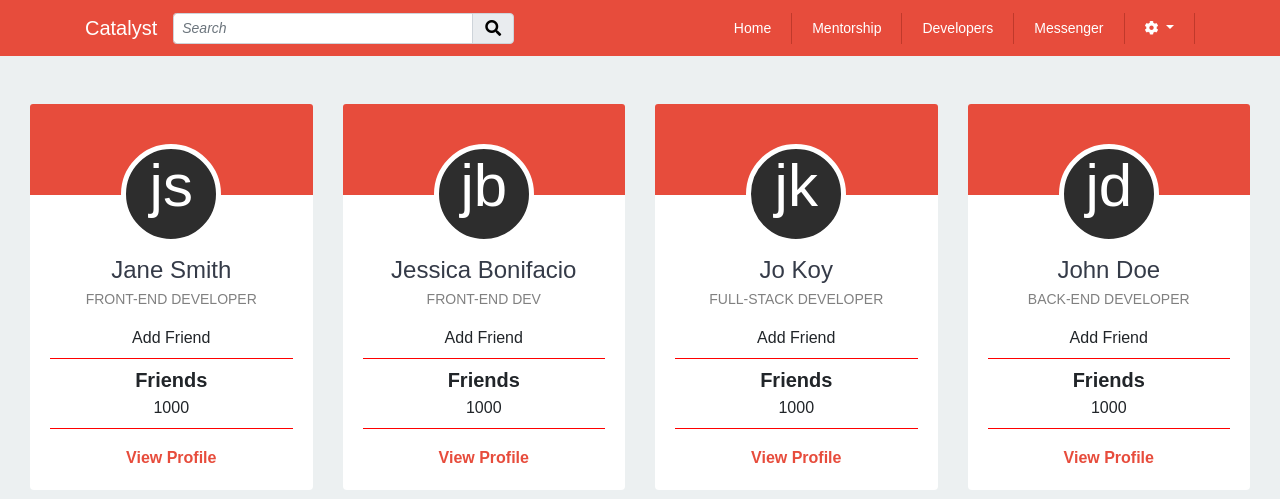
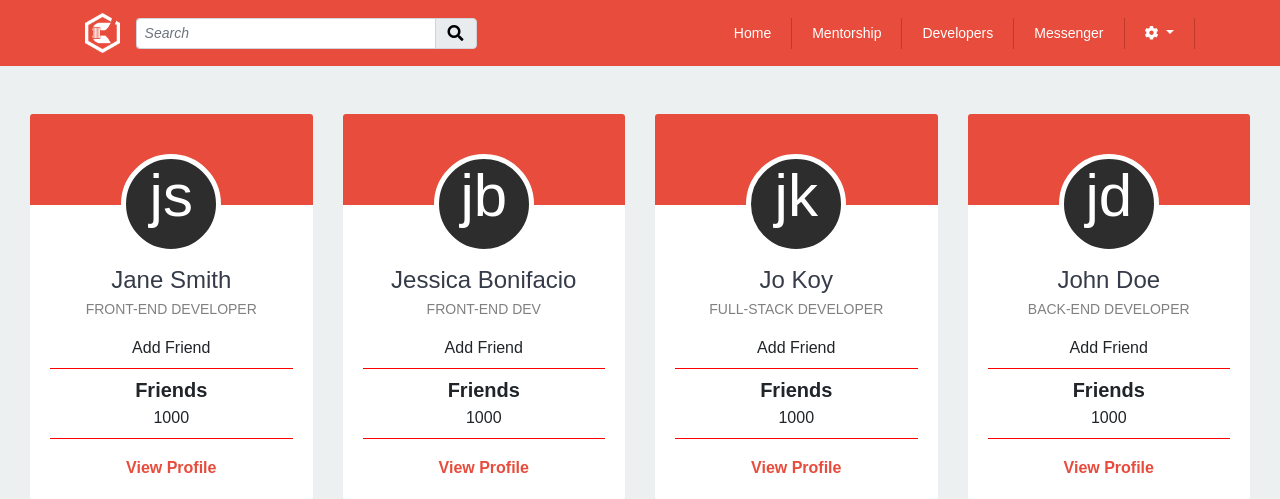
Before and after one commit to enrina-wilms/catalyst, a PHP site: page /includes/developers/developers.php in a window 1280 px wide. Shown: the top 499 px of the page. Run offline with PHP 8.4, Linux system fonts and the light colour scheme; data comes from the database, SQL or seed files in the repository; some libraries are stand-ins or nearby versions; some web fonts are replaced.

Commit message:
add logo to login and header

```diff
--- a/includes/header.php
+++ b/includes/header.php
@@ -25,7 +25,7 @@ require_once "../../config.php";
 	<header id="header">
 		<nav class="navbar navbar-expand-lg navbar-dark header-bg">
 			<div class="container">
-				<a class="navbar-brand" href="../homepage/homepage.php">Catalyst</a>
+				<a class="navbar-brand" href="../homepage/homepage.php"><img src="../../images/logo.png" style="height:40px"></a>
 				<button class="navbar-toggler" type="button" data-toggle="collapse" data-target="#navbarSupportedContent" aria-controls="navbarSupportedContent" aria-expanded="false" aria-label="Toggle navigation">
 					<span class="navbar-toggler-icon"></span>
 				</button>
--- a/includes/login/landing.php
+++ b/includes/login/landing.php
@@ -23,7 +23,8 @@ require_once "../../config.php";
 
 <body>
 	<div class="container login-container h-100 pt-4">
-		<h1 class="text-center">CATALYST</h1>
+<!--		<h1 class="text-center">CATALYST</h1>-->
+		<img class="img-fluid mb-1 d-block mx-auto" src="../../images/logo-WORD.png" alt="" width="200px;">
 		<div class="row">
 			<div class="col-md-6 login-form login-form-right">
 				<div class="card login-card">
```
Also changed, not shown: images/logo-WORD.png (added), images/logo.png (added).
